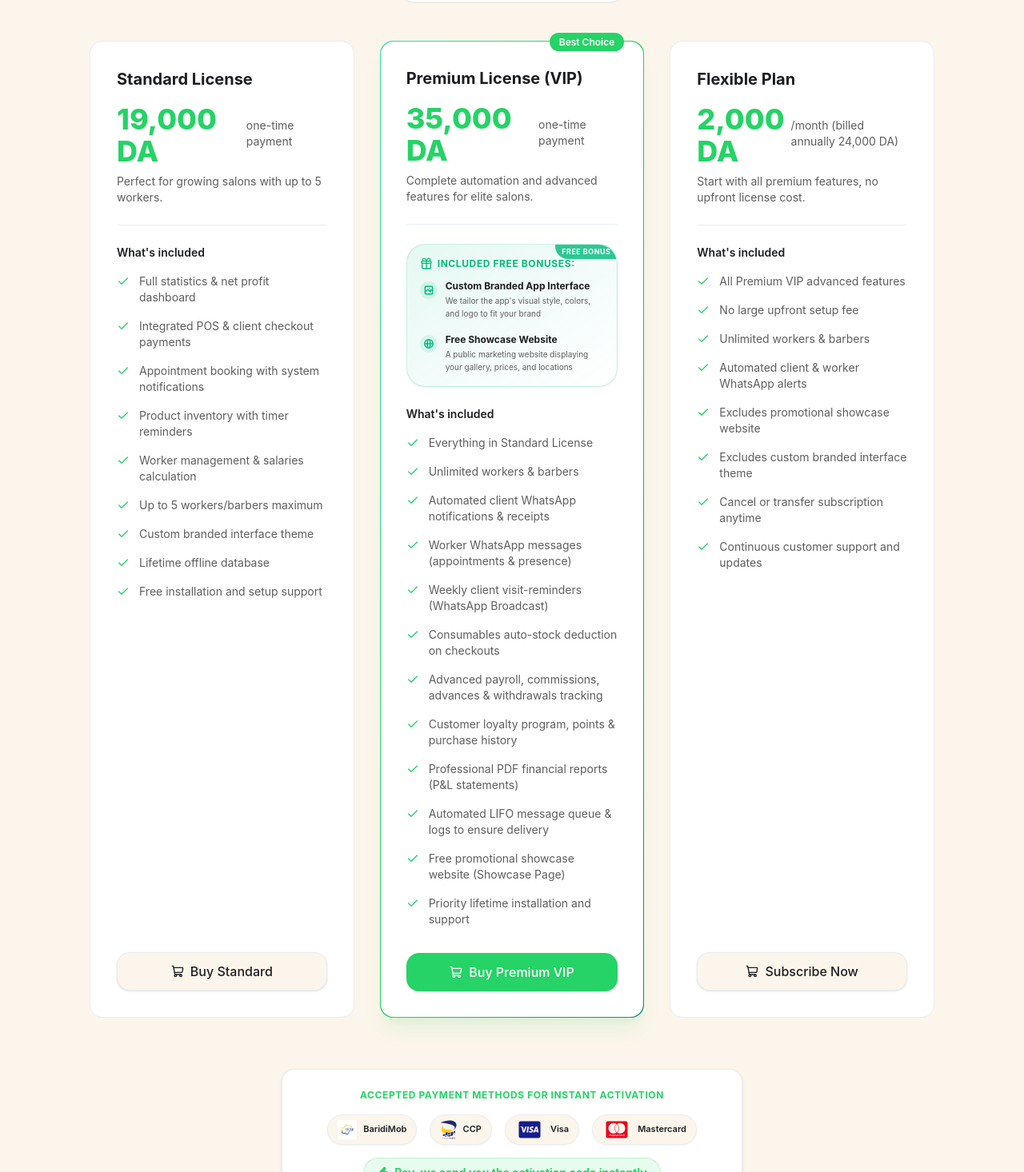
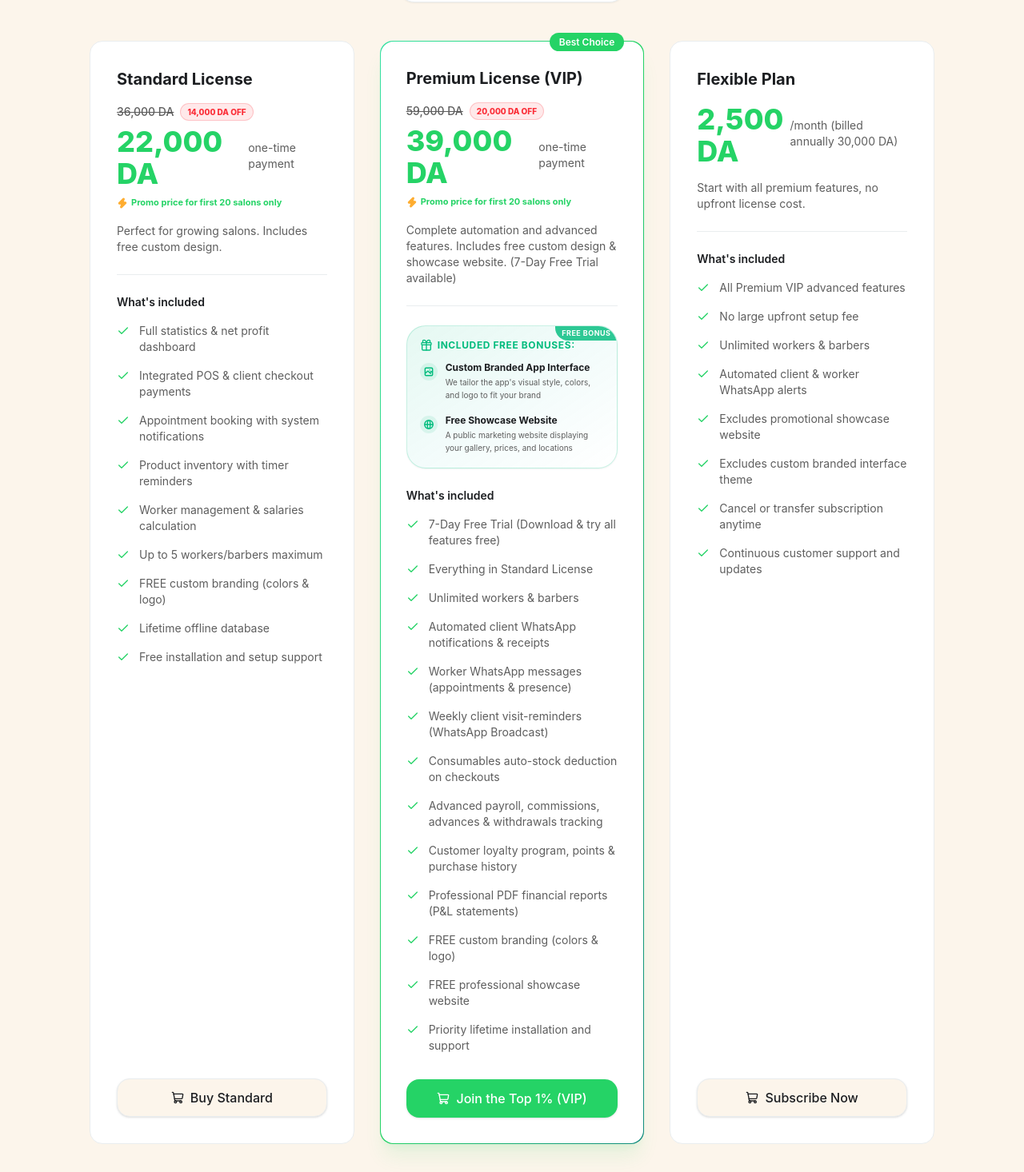
Before and after one commit to 3boudi/S-B-website, a Next.js app: page /en/download in a window 1280 px wide. Shown: the part 1084-2550 px from the top of the page at 80% size. Built offline with nearby package versions, Linux system fonts and the light colour scheme.

Commit message:
Update pricing plans, promo notices, and translations

```diff
--- a/messages/ar.json
+++ b/messages/ar.json
@@ -5,7 +5,7 @@
     "pricing": "الأسعار",
     "faq": "أسئلة شائعة",
     "tryFree": "تجربة مجانية",
-    "buy": "اشتري الآن",
+    "buy": "انضم إلى فئة الـ 1%",
     "download": "تحميل التطبيق",
     "downloadLink": "https://salondz.tech/download/salondztech-setup.exe",
     "downloadPage": "تحميل التطبيق",
@@ -13,13 +13,13 @@
     "tutorials": "سلسلة التعلم"
   },
   "hero": {
-    "badge": "نظام الإدارة المتكامل والأقوى لصالونات الحلاقة والتجميل",
-    "title": "سيّر صالونك كالمحترفين",
-    "titleHighlight": "تسيير محلي أوفلاين",
-    "subtitle": "salondztech هو نظام إدارة محلي للحلاقين وصالونات التجميل. يعمل أوفلاين للتسيير اليومي والكاش والمخزون، ويحتاج للإنترنت فقط لتفعيل الرخصة والواتساب.",
+    "badge": "نظام ذكي متكامل للمحادثات التلقائية وإدارة صالونات الحلاقة والتجميل",
+    "title": "انتقل إلى مستوى آخر لتنظيم صالونك وإدارته",
+    "titleHighlight": "بنظام واتساب ذكي ومتحدث",
+    "subtitle": "اختبر طريقة ثورية لإدارة مواعيد صالونك وتنمية أعمالك. نظام salondztech المحلي يتحدث ويذكر زبائنك تلقائياً وبذكاء من خلال التحاور معهم عبر الواتساب. انضم إلى فئة الـ 1% من الصالونات النخبوية، وابدأ حياة مهنية واحترافية مختلفة تماماً.",
     "tryFree": "جرّب مجاناً",
-    "buyNow": "اشتري الرخصة",
-    "downloadApp": "تحميل التطبيق (تجربة 7 أيام مجاناً)",
+    "buyNow": "انضم إلى النخبة 1% الآن",
+    "downloadApp": "احصل على صلاحية الدخول الآن",
     "downloadLink": "https://salondz.tech/download/salondztech-setup.exe",
     "noCredit": "يشتغل محلياً على كمبيوترك (الإنترنت مطلوب فقط للتفعيل والواتساب)",
     "demoLink": "https://salonsoftware.netlify.app/"
@@ -68,11 +68,17 @@
     "plans": [
       {
         "name": "الرخصة العادية",
-        "priceDzd": "19,000 دج",
+        "priceDzd": "22,000 دج",
         "priceUsd": "99$",
+        "originalPriceDzd": "36,000 دج",
+        "originalPriceUsd": "160$",
+        "discountBadgeDzd": "تخفيض 14,000 دج",
+        "discountBadgeUsd": "خصم 61$",
+        "promoNoticeDzd": "العرض صالح لأول 20 صالون فقط",
+        "promoNoticeUsd": "لأول 20 صالون فقط",
         "periodDzd": "دفعة واحدة",
         "periodUsd": "دفعة واحدة",
-        "description": "مثالية للصالونات المتوسطة (حتى 5 عمال).",
+        "description": "مثالية للصالونات النامية. تشمل تصميم مخصص بألوان صالونك مجاناً.",
         "features": [
           "لوحة تحكم مع كل الإحصائيات والأرباح",
           "نظام كاش ودفع متكامل للزبائن (POS)",
@@ -80,21 +86,28 @@
           "إدارة المخزون وتنبيهات السلع والمستلزمات",
           "إدارة شؤون العمال وحساب الرواتب",
           "حد أقصى 5 عمال/حلاقين",
-          "تصميم واجهة خاص بالهوية البصرية للمحل",
+          "هدية: تصميم التطبيق بألوان صالونك مجاناً",
           "قاعدة بيانات محلية للأبد تعمل بدون إنترنت",
           "دعم فني مجاني للتثبيت والإعداد والتفعيل"
         ],
-        "cta": "شراء الرخصة العادية",
+        "cta": "شراء النسخة العادية",
         "highlighted": false
       },
       {
         "name": "الرخصة الاحترافية (VIP)",
-        "priceDzd": "35,000 دج",
+        "priceDzd": "39,000 دج",
         "priceUsd": "249$",
+        "originalPriceDzd": "59,000 دج",
+        "originalPriceUsd": "380$",
+        "discountBadgeDzd": "تخفيض 20,000 دج",
+        "discountBadgeUsd": "خصم 131$",
+        "promoNoticeDzd": "العرض صالح لأول 20 صالون فقط",
+        "promoNoticeUsd": "لأول 20 صالون فقط",
         "periodDzd": "دفعة واحدة",
         "periodUsd": "دفعة واحدة",
-        "description": "أتمتة ذكية متكاملة وميزات متقدمة جداً للصالونات الكبيرة.",
+        "description": "أتمتة ذكية متكاملة وميزات متقدمة جداً. تشمل تصميم مخصص وموقع استعراضي مجاناً. (تجربة مجانية لمدة 7 أيام متوفرة للتحميل!)",
         "features": [
+          "تجربة مجانية لمدة 7 أيام (تحميل وتجربة كل الميزات مجاناً)",
           "كل ميزات الرخصة العادية",
           "عدد عمال وحلاقين غير محدود",
           "نظام رسائل واتساب تلقائي غير محدود للزبائن",
@@ -104,18 +117,18 @@
           "حساب متطور للرواتب والعمولات والسحوبات للعمال",
           "برنامج الولاء للزبائن ونقاط المكافآت وتاريخ المشتريات",
           "تقارير مالية وتفصيلية متقدمة (PDF) للأرباح والخسائر",
-          "نظام سجلات الرسائل التلقائي (LIFO) لضمان الإرسال",
-          "موقع استعراضي مجاني (Showcase Page) لصالونك",
+          "هدية: تصميم التطبيق بألوان صالونك مجاناً",
+          "هدية: موقع ويب استعراضي للصالون مجاناً",
           "أولوية مطلقة للدعم الفني والتثبيت مدى الحياة"
         ],
-        "cta": "شراء رخصة VIP الاحترافية",
+        "cta": "انضم إلى النخبة 1% (VIP)",
         "highlighted": true
       },
       {
         "name": "الاشتراك المرن",
-        "priceDzd": "2,000 دج",
+        "priceDzd": "2,500 دج",
         "priceUsd": "10$",
-        "periodDzd": "/شهرياً (يدفع سنوياً 24,000 دج)",
+        "periodDzd": "/شهرياً (يدفع سنوياً 30,000 دج)",
         "periodUsd": "/شهرياً (يدفع سنوياً 120$)",
         "description": "استفد من كل الميزات الاحترافية دون تكلفة الرخصة الكبيرة مقدماً.",
         "features": [
@@ -151,11 +164,11 @@
     ]
   },
   "cta": {
-    "title": "مستعد تتحكّم في صالونك؟",
-    "subtitle": "جرّب الديمو الآن — بدون تسجيل ولا بطاقة بنكية. اكتشف لماذا يثق أصحاب الصالونات ببرنامج salondztech لتسيير أعمالهم.",
+    "title": "مستعد للانتقال إلى حياة مهنية واحترافية مختلفة؟",
+    "subtitle": "انتقل إلى مستوى آخر لتنظيم صالونك. انضم إلى فئة الـ 1% من الصالونات النخبوية التي تستخدم نظام أتمتة الواتساب الذكي لتسيير أعمالها اليوم.",
     "tryFree": "جرّب مجاناً",
-    "buyNow": "اشتري الرخصة",
-    "downloadApp": "تحميل التطبيق (تجربة 7 أيام مجاناً)",
+    "buyNow": "انضم إلى الـ 1% الآن",
+    "downloadApp": "احصل على صلاحية الدخول الآن",
     "downloadLink": "https://salondz.tech/download/salondztech-setup.exe",
     "offlineNote": "يشتغل محلياً على كمبيوترك (الإنترنت مطلوب للتفعيل والواتساب)"
   },
--- a/messages/en.json
+++ b/messages/en.json
@@ -5,7 +5,7 @@
     "pricing": "Pricing",
     "faq": "FAQ",
     "tryFree": "Try Free",
-    "buy": "Buy Now",
+    "buy": "Join the 1%",
     "download": "Download App",
     "downloadLink": "https://salondz.tech/download/salondztech-setup.exe",
     "downloadPage": "Download App",
@@ -13,13 +13,13 @@
     "tutorials": "Tutorials"
   },
   "hero": {
-    "badge": "Complete Management System for Barbershops & Salons",
-    "title": "Run Your Salon Like a Pro",
-    "titleHighlight": "Local Offline System",
-    "subtitle": "salondztech is a local management system for barbershops and beauty salons. It runs offline for daily POS, appointments, and inventory, and only requires internet for application activation and WhatsApp notifications.",
+    "badge": "Intelligent Conversational WhatsApp & Salon Management System",
+    "title": "Organize Your Salon at the Next Level",
+    "titleHighlight": "Smart WhatsApp system",
+    "subtitle": "Experience a revolutionary way to manage appointments and grow your business. salondztech is an intelligent offline desktop system that automatically chats with and reminds your clients directly via WhatsApp. Join the top 1% of elite salons and step into a different, highly professional business life.",
     "tryFree": "Try Free Demo",
-    "buyNow": "Buy License",
-    "downloadApp": "Download App (7-Day Trial)",
+    "buyNow": "Join the Top 1%",
+    "downloadApp": "Get Access Now",
     "downloadLink": "https://salondz.tech/download/salondztech-setup.exe",
     "noCredit": "Runs locally on Windows (Internet required for activation & WhatsApp).",
     "demoLink": "https://salonsoftware.netlify.app/"
@@ -68,11 +68,17 @@
     "plans": [
       {
         "name": "Standard License",
-        "priceDzd": "19,000 DA",
+        "priceDzd": "22,000 DA",
         "priceUsd": "$99",
+        "originalPriceDzd": "36,000 DA",
+        "originalPriceUsd": "$160",
+        "discountBadgeDzd": "14,000 DA OFF",
+        "discountBadgeUsd": "$61 OFF",
+        "promoNoticeDzd": "Promo price for first 20 salons only",
+        "promoNoticeUsd": "First 20 salons only",
         "periodDzd": "one-time payment",
         "periodUsd": "one-time payment",
-        "description": "Perfect for growing salons with up to 5 workers.",
+        "description": "Perfect for growing salons. Includes free custom design.",
         "features": [
           "Full statistics & net profit dashboard",
           "Integrated POS & client checkout payments",
@@ -80,7 +86,7 @@
           "Product inventory with timer reminders",
           "Worker management & salaries calculation",
           "Up to 5 workers/barbers maximum",
-          "Custom branded interface theme",
+          "FREE custom branding (colors & logo)",
           "Lifetime offline database",
           "Free installation and setup support"
         ],
@@ -89,12 +95,19 @@
       },
       {
         "name": "Premium License (VIP)",
-        "priceDzd": "35,000 DA",
+        "priceDzd": "39,000 DA",
         "priceUsd": "$249",
+        "originalPriceDzd": "59,000 DA",
+        "originalPriceUsd": "$380",
+        "discountBadgeDzd": "20,000 DA OFF",
+        "discountBadgeUsd": "$131 OFF",
+        "promoNoticeDzd": "Promo price for first 20 salons only",
+        "promoNoticeUsd": "First 20 salons only",
         "periodDzd": "one-time payment",
         "periodUsd": "one-time payment",
-        "description": "Complete automation and advanced features for elite salons.",
+        "description": "Complete automation and advanced features. Includes free custom design & showcase website. (7-Day Free Trial available)",
         "features": [
+          "7-Day Free Trial (Download & try all features free)",
           "Everything in Standard License",
           "Unlimited workers & barbers",
           "Automated client WhatsApp notifications & receipts",
@@ -104,18 +117,18 @@
           "Advanced payroll, commissions, advances & withdrawals tracking",
           "Customer loyalty program, points & purchase history",
           "Professional PDF financial reports (P&L statements)",
-          "Automated LIFO message queue & logs to ensure delivery",
-          "Free promotional showcase website (Showcase Page)",
+          "FREE custom branding (colors & logo)",
+          "FREE professional showcase website",
           "Priority lifetime installation and support"
         ],
-        "cta": "Buy Premium VIP",
+        "cta": "Join the Top 1% (VIP)",
         "highlighted": true
       },
       {
         "name": "Flexible Plan",
-        "priceDzd": "2,000 DA",
+        "priceDzd": "2,500 DA",
         "priceUsd": "$10",
-        "periodDzd": "/month (billed annually 24,000 DA)",
+        "periodDzd": "/month (billed annually 30,000 DA)",
         "periodUsd": "/month (billed annually $120)",
         "description": "Start with all premium features, no upfront license cost.",
         "features": [
@@ -151,11 +164,11 @@
     ]
   },
   "cta": {
-    "title": "Ready to Take Control of Your Salon?",
-    "subtitle": "Try the demo now — no signup, no credit card. See why salon owners trust salondztech to run their business.",
+    "title": "Ready to Step into a Different Professional Life?",
+    "subtitle": "Move to the next level of salon organization. Join the top 1% of elite salons using our intelligent WhatsApp automation system today.",
     "tryFree": "Try Free Demo",
-    "buyNow": "Buy License",
-    "downloadApp": "Download App (7-Day Trial)",
+    "buyNow": "Join the 1% Now",
+    "downloadApp": "Get Access Now",
     "downloadLink": "https://salondz.tech/download/salondztech-setup.exe",
     "offlineNote": "Runs locally on your Windows PC (Internet for activation & WhatsApp)"
   },
--- a/src/components/sections/CTA.tsx
+++ b/src/components/sections/CTA.tsx
@@ -48,7 +48,7 @@ export default function CTA() {
             <Button
               size="lg"
               variant="outline"
-              className="border-white text-white hover:bg-white/10 w-full sm:w-1/2 justify-center"
+              className="border-white bg-brand-green-dark text-white hover:bg-brand-green-dark/80 hover:text-white w-full sm:w-1/2 justify-center"
               asChild
             >
               <a href="https://salonsoftware.netlify.app/" target="_blank" rel="noopener noreferrer">
--- a/src/components/sections/Pricing.tsx
+++ b/src/components/sections/Pricing.tsx
@@ -23,6 +23,12 @@ interface Plan {
   features: string[];
   cta: string;
   highlighted?: boolean;
+  originalPriceDzd?: string;
+  originalPriceUsd?: string;
+  discountBadgeDzd?: string;
+  discountBadgeUsd?: string;
+  promoNoticeDzd?: string;
+  promoNoticeUsd?: string;
 }
 
 export default function Pricing() {
@@ -121,7 +127,19 @@ export default function Pricing() {
                       </h3>
 
                       {/* Price */}
-                      <div className="mt-4 flex items-baseline">
+                      <div className="mt-4 flex flex-col justify-start">
+                        {/* Original Price & Discount Badge */}
+                        {(currency === "DZD" ? plan.originalPriceDzd : plan.originalPriceUsd) && (
+                          <div className="flex items-center gap-2 mb-1.5 justify-start">
+                            <span className="text-sm line-through text-[var(--text-muted)] font-medium">
+                              {currency === "DZD" ? plan.originalPriceDzd : plan.originalPriceUsd}
+                            </span>
+                            <span className="text-[10px] font-extrabold bg-red-500/10 dark:bg-red-500/20 text-red-500 dark:text-red-400 px-2 py-0.5 rounded-md border border-red-500/20">
+                              {currency === "DZD" ? plan.discountBadgeDzd : plan.discountBadgeUsd}
+                            </span>
+                          </div>
+                        )}
+                        <div className="flex items-baseline">
                           <span className="text-4xl font-extrabold text-brand-green font-[var(--font-display)]">
                             {currency === "DZD" ? plan.priceDzd : plan.priceUsd}
                           </span>
@@ -129,8 +147,16 @@ export default function Pricing() {
                             {currency === "DZD" ? plan.periodDzd : plan.periodUsd}
                           </span>
                         </div>
+                        {/* Promo Notice */}
+                        {(currency === "DZD" ? plan.promoNoticeDzd : plan.promoNoticeUsd) && (
+                          <span className="text-[11px] font-bold text-brand-green mt-2 flex items-center gap-1 justify-start">
+                            <Zap className="h-3.5 w-3.5 fill-current shrink-0 animate-pulse text-amber-500" />
+                            {currency === "DZD" ? plan.promoNoticeDzd : plan.promoNoticeUsd}
+                          </span>
+                        )}
+                      </div>
 
-                      <p className="mt-2 text-sm text-[var(--text-secondary)]">
+                      <p className="mt-4 text-sm text-[var(--text-secondary)]">
                         {plan.description}
                       </p>
 
```
Also changed, not shown: messages/fr.json (+37 -24 lines). Lines whose indentation alone changed are shown as unchanged.
